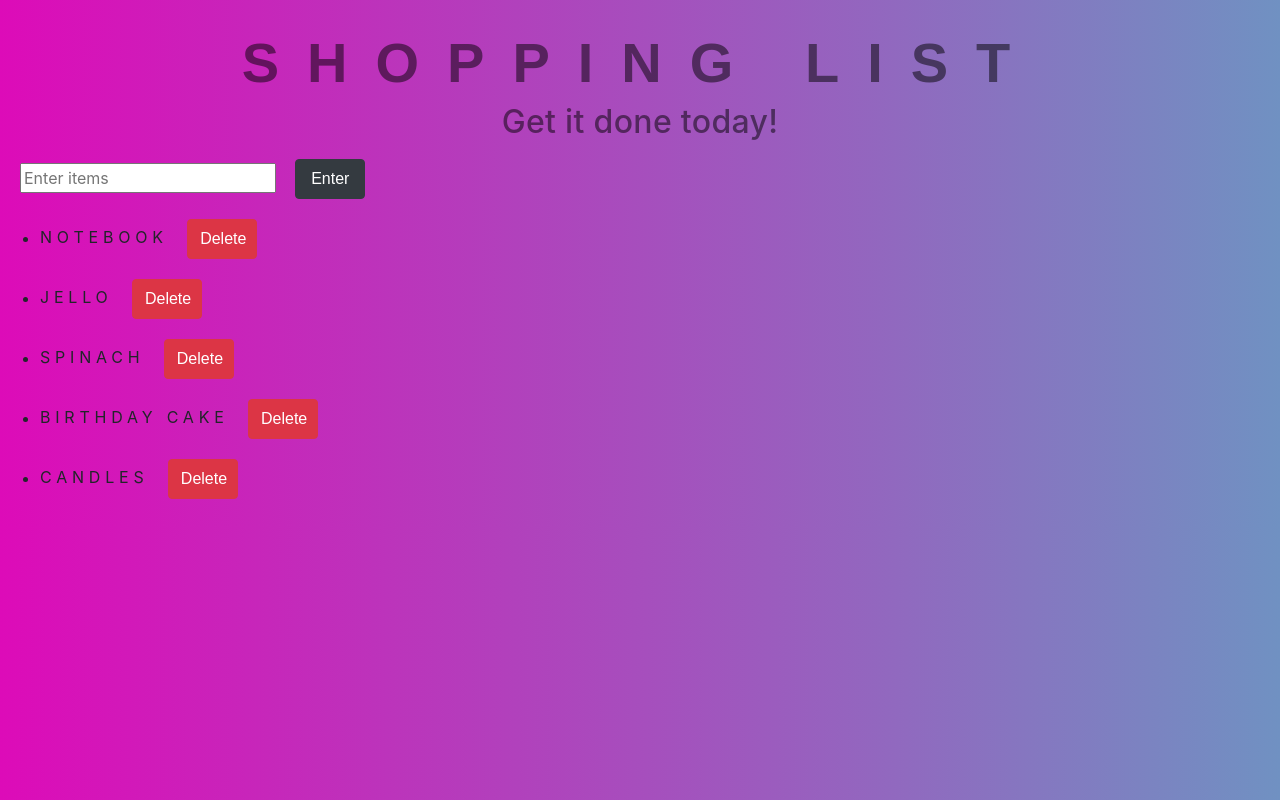
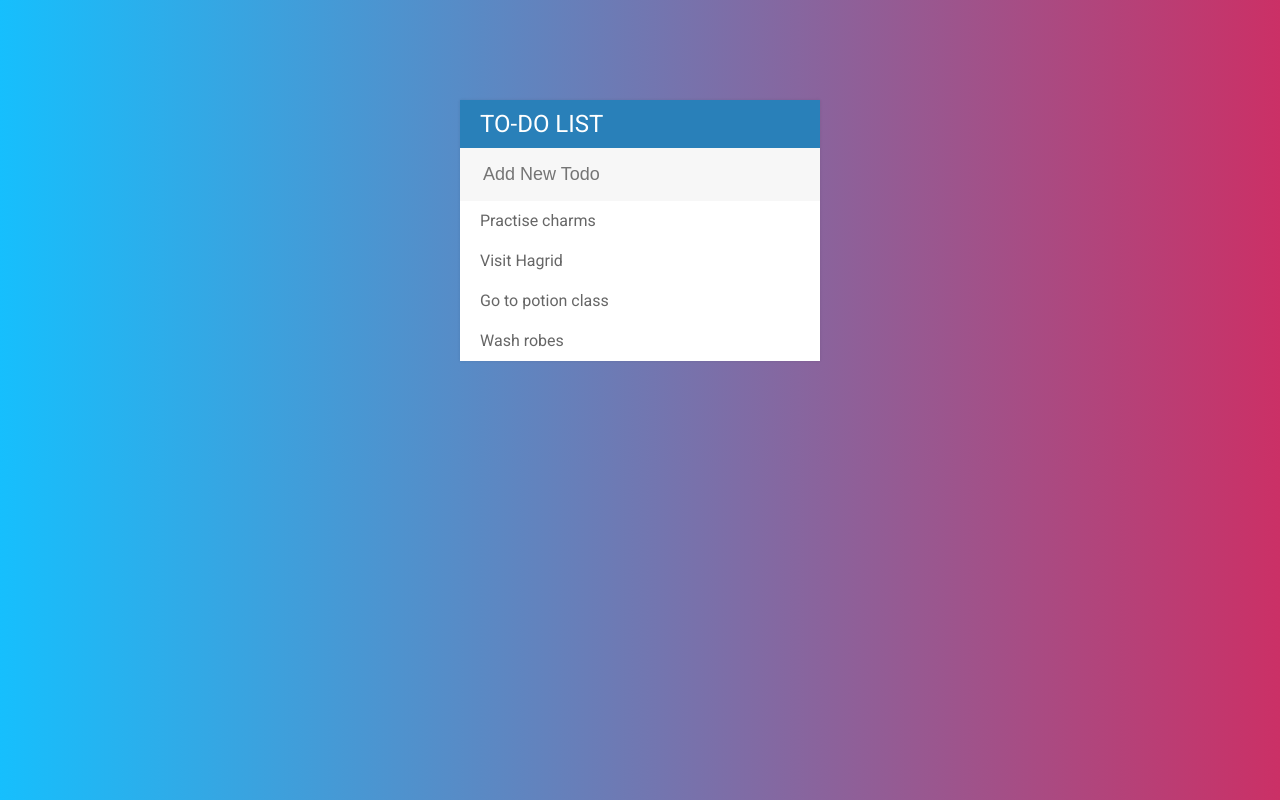
Before and after one commit to Chong1455/todo-list, a plain HTML site: page index.html in a window 1280 px wide. Drawn offline with nearby package versions, Linux system fonts and the light colour scheme.

Commit message:
first commit

```diff
--- a/index.html
+++ b/index.html
@@ -1,23 +1,25 @@
 <!DOCTYPE html>
 <html>
   <head>
-	<title>Shopping List</title>
-	<!-- Bootstrap CSS -->
-	<link rel="stylesheet" href="https://maxcdn.bootstrapcdn.com/bootstrap/4.0.0/css/bootstrap.min.css" integrity="sha384-Gn5384xqQ1aoWXA+058RXPxPg6fy4IWvTNh0E263XmFcJlSAwiGgFAW/dAiS6JXm" crossorigin="anonymous">
-	<link rel="stylesheet" type="text/css" href="style.css">
+    <title>To-Do List</title>
+    <link rel="stylesheet" type="text/css" href="style.css" />
+    <link
+      href="https://fonts.googleapis.com/css?family=Roboto:400,500,700"
+      rel="stylesheet"
+    />
+    <link rel="stylesheet" href="https://use.fontawesome.com/releases/v5.6.3/css/all.css" integrity="sha384-UHRtZLI+pbxtHCWp1t77Bi1L4ZtiqrqD80Kn4Z8NTSRyMA2Fd33n5dQ8lWUE00s/" crossorigin="anonymous">
   </head>
   <body>
-	<h1>Shopping List</h1>
-	<h2>Get it done today!</h2>
-	<input id="userinput" type="text" placeholder="Enter items">
-	<button type="button" class="btn btn-dark" id="enter">Enter</button>
+    <div id="container">
+      <h1>To-Do List</h1>
+      <input id="userinput" type="text" placeholder="Add New Todo" />
       <ul>
-		<li>Notebook <button type="button" class="btn btn-danger delete">Delete</button></li>
-		<li>Jello <button type="button" class="btn btn-danger delete">Delete</button></li>
-		<li>Spinach <button type="button" class="btn btn-danger delete">Delete</button></li>
-		<li>Birthday Cake <button type="button" class="btn btn-danger delete">Delete</button></li>
-		<li>Candles <button type="button" class="btn btn-danger delete">Delete</button></li>
+        <li><i class="delete fas fa-trash-alt box"></i>Practise charms</li>
+        <li><i class="delete fas fa-trash-alt box"></i>Visit Hagrid</li>
+        <li><i class="delete fas fa-trash-alt box"></i>Go to potion class</li>
+        <li><i class="delete fas fa-trash-alt box"></i>Wash robes</li>
       </ul>
+    </div>
     <script type="text/javascript" src="script.js"></script>
   </body>
 </html>
--- a/script.js
+++ b/script.js
@@ -26,25 +26,17 @@ function inputlength() {
 }
 
 function createListElement() {
-	var btn = document.createElement("button");
-	btn.className = "btn btn-danger";
-	btn.innerHTML = "Delete";
+	var btn = document.createElement("i");
+	btn.className = "delete fas fa-trash-alt box";
 	// btn.onclick = removeParent;
 	btn.addEventListener("click", removeParent);
 
 	var li = document.createElement("li");
+	li.appendChild(btn);
 	li.appendChild(document.createTextNode(input.value));
-	li.innerHTML = li.innerHTML + " ";
-	li.appendChild(btn);
 
 	ul.appendChild(li);
 	input.value = "";
-}
-
-function addListAfterClick() {
-	if (inputlength() > 0) {
-		createListElement();
-	}
 }
 
 function addListAfterKeypress(event) {
@@ -53,6 +45,5 @@ function addListAfterKeypress(event) {
 	}
 }
 
-button.addEventListener("click", addListAfterClick);
 input.addEventListener("keypress", addListAfterKeypress);
 ul.addEventListener("click", strikeThrough);
--- a/style.css
+++ b/style.css
@@ -1,32 +1,25 @@
 body {
-	font: 'Raleway', sans-serif;
-    text-align: left;
-    text-transform: uppercase;
-    letter-spacing: .3em;
-    top: 15%;
-	background: linear-gradient(to right, rgb(221, 11, 184), rgb(112, 145, 194)); /* Standard syntax */
+  font-family: "Roboto", sans-serif;
+  background: #16bffd;
+  background: -webkit-linear-gradient(to right, #16bffd, #cb3066);
+  background: linear-gradient(to right, #16bffd, #cb3066);
+}
+
+#container {
+  width: 360px;
+  margin: 100px auto;
+  background: #f7f7f7;
+  box-shadow: 0 0 3px rgba(0, 0, 0, 0.1);
 }
 
 h1 {
-    font: 600 3.5em 'Raleway', sans-serif;
-    color: rgba(0,0,0,.5);
-    margin-top: 30px;
-    text-align: center;
+  background: #2980b9;
+  color: white;
+  margin: 0;
+  padding: 10px 20px;
   text-transform: uppercase;
-    letter-spacing: .5em;
-    width: 100%;
-}
-
-h2 {
-	font: 1200 1em 'Raleway', sans-serif;
-    color: rgba(0,0,0,.5);
-    text-align: center;
-    text-transform: none;
-    letter-spacing: 0.01em;
-}
-
-#userinput {
-	margin-left: 20px;
+  font-size: 24px;
+  font-weight: normal;
 }
 
 button {
@@ -34,13 +27,51 @@ button {
   height: 40px;
   margin: 10px;
   font: bold 0.9em Quicksand, sans-serif;
-    /*background-color: #ffffff;*/
   border: none;
   cursor: pointer;
+}
+
+input {
+  font-size: 18px;
+  background-color: #f7f7f7;
+  width: 100%;
+  padding: 13px 13px 13px 20px;
+  box-sizing: border-box;
+  color: #2980b9;
+  border: 3px solid rgba(0, 0, 0, 0);
+}
+
+ul {
+  list-style: none;
+  margin: 0;
+  padding: 0;
+}
+
+.box {
+  background: #e74c3c;
+  height: 30px;
+  margin-right: 20px;
+  padding-top: 10px;
+  text-align: center;
+  color: white;
+  width: 0px;
+  display: inline-block;
+  transition: 0.2s linear;
+  opacity: 0;
+}
+
+li {
+  background: white;
+  height: 40px;
+  line-height: 40px;
+  color: #666;
+}
+
+li:hover .box {
+  width: 40px;
+  opacity: 1;
 }
 
 .done {
   text-decoration: line-through;
 }
-
-/*https://codepen.io/rafaelcastrocouto/pen/BNdOab?q=cool+css+title&limit=all&type=type-pens*/
```
Lines whose indentation alone changed are shown as unchanged.
